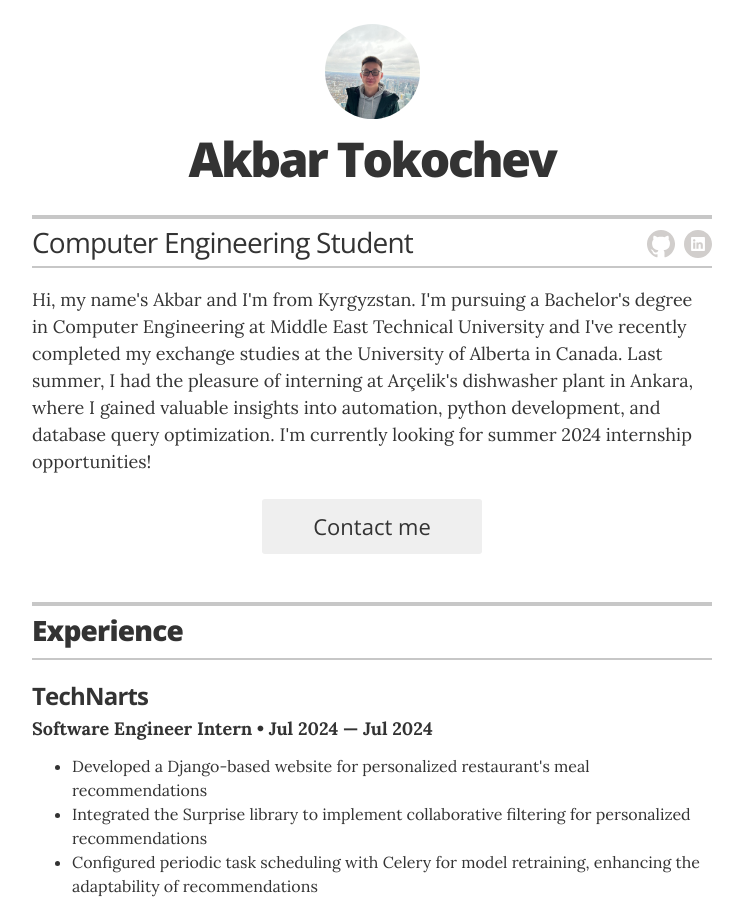
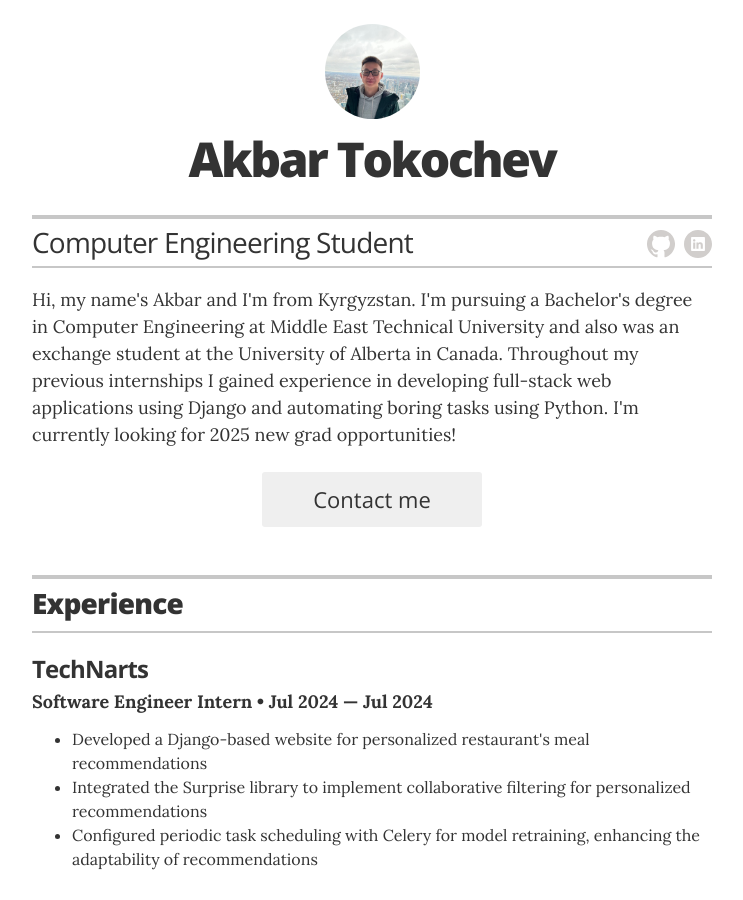
Before and after one commit to Akbro23/akbro23.github.io, a Jekyll site: the page built from index.html, in a window 1280 px wide and 900 px high. Shown: the whole window, without its empty margins (268-1011 px from the left). Built offline with Jekyll 4.4.1, drawn with Linux system fonts in a browser that asks for light colours.

Commit message:
Update _config.yml

```diff
--- a/_config.yml
+++ b/_config.yml
@@ -23,7 +23,7 @@ resume_contact_address:         ""
 resume_header_contact_info:     ""
 display_header_contact_info:    "false"
 
-resume_header_intro: "<p>Hi, my name's Akbar and I'm from Kyrgyzstan. I'm pursuing a Bachelor's degree in Computer Engineering at Middle East Technical University and I've recently completed my exchange studies at the University of Alberta in Canada. Last summer, I had the pleasure of interning at Arçelik's dishwasher plant in Ankara, where I gained valuable insights into automation, python development, and database query optimization. I'm currently looking for summer 2024 internship opportunities!</p>"
+resume_header_intro: "<p>Hi, my name's Akbar and I'm from Kyrgyzstan. I'm pursuing a Bachelor's degree in Computer Engineering at Middle East Technical University and also was an exchange student at the University of Alberta in Canada. Throughout my previous internships I gained experience in developing full-stack web applications using Django and automating boring tasks using Python. I'm currently looking for 2025 new grad opportunities!</p>"
 
 # use "yes" to display the email contact button,
 # "no" to display an "I'm not looking for work" message,
```
